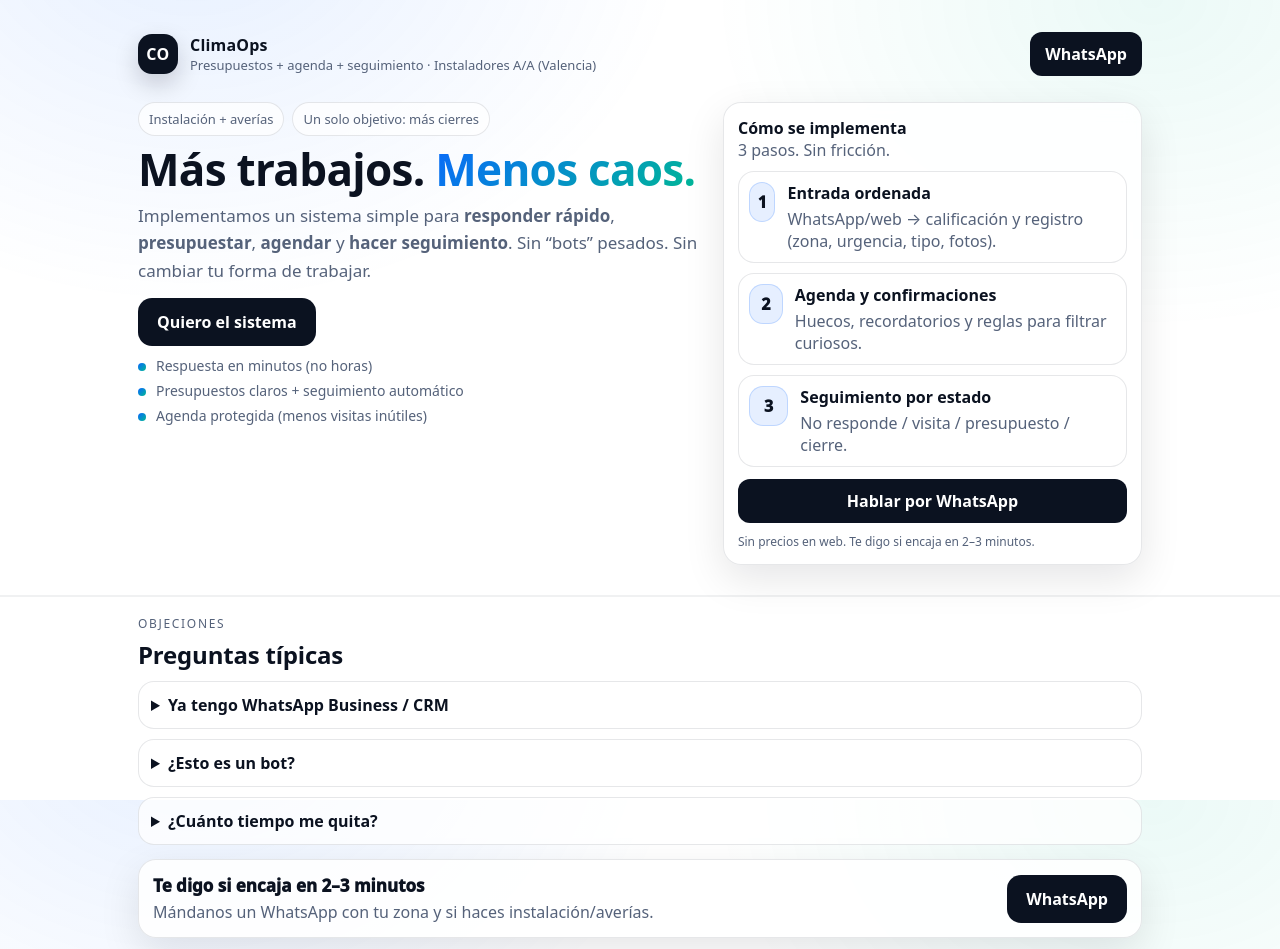
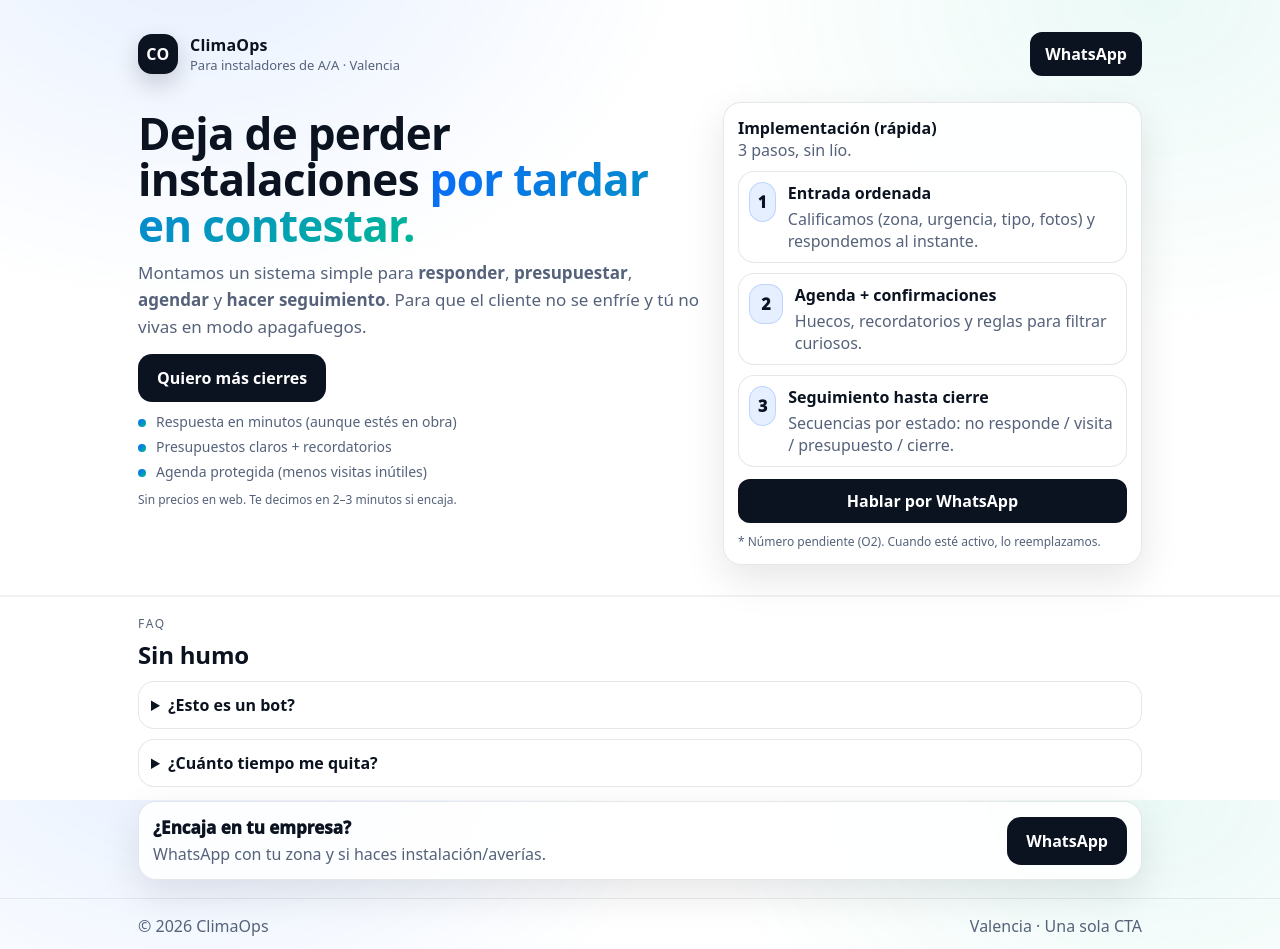
Before and after one commit to SafenSound21/climaops, a React (Vite) app: page / in a window 1280 px wide. Shown: the top 949 px of the page. Built offline with nearby package versions, Linux system fonts and the light colour scheme.

Commit message:
Tighten copy: minimal, pain-focused

```diff
--- a/src/App.tsx
+++ b/src/App.tsx
@@ -6,7 +6,7 @@
   const text = encodeURIComponent(
     [
       "Hola, soy instalador de aire acondicionado en Valencia.",
-      "Quiero info para implementar el sistema ClimaOps.",
+      "Quiero info para implementar ClimaOps.",
       "",
       "Empresa:",
       "Zona:",
@@ -15,10 +15,6 @@
     ].join("\n")
   );
   return `https://wa.me/${WHATSAPP_NUMBER_E164}?text=${text}`;
-}
-
-function Pill({ children }: { children: React.ReactNode }) {
-  return <span className="pill">{children}</span>;
 }
 
 function FAQ({ q, a }: { q: string; a: React.ReactNode }) {
@@ -42,7 +38,7 @@
               </div>
               <div>
                 <div className="brandName">ClimaOps</div>
-                <div className="brandTag">Presupuestos + agenda + seguimiento · Instaladores A/A (Valencia)</div>
+                <div className="brandTag">Para instaladores de A/A · Valencia</div>
               </div>
             </div>
             <a className="btn" href={waLink()} target="_blank" rel="noreferrer">
@@ -52,39 +48,38 @@
 
           <div className="hero">
             <div className="heroLeft">
-              <div className="pills">
-                <Pill>Instalación + averías</Pill>
-                <Pill>Un solo objetivo: más cierres</Pill>
-              </div>
-
               <h1>
-                Más trabajos.
-                <span className="grad"> Menos caos.</span>
+                Deja de perder instalaciones
+                <span className="grad"> por tardar en contestar.</span>
               </h1>
               <p className="lead">
-                Implementamos un sistema simple para <b>responder rápido</b>, <b>presupuestar</b>, <b>agendar</b> y <b>hacer seguimiento</b>.
-                Sin “bots” pesados. Sin cambiar tu forma de trabajar.
+                Montamos un sistema simple para <b>responder</b>, <b>presupuestar</b>, <b>agendar</b> y <b>hacer seguimiento</b>.
+                Para que el cliente no se enfríe y tú no vivas en modo apagafuegos.
               </p>
 
               <div className="heroCtas">
                 <a className="btn lg" href={waLink()} target="_blank" rel="noreferrer">
-                  Quiero el sistema
+                  Quiero más cierres
                 </a>
               </div>
 
               <div className="micro">
                 <div className="microItem">
                   <span className="dot" />
-                  Respuesta en minutos (no horas)
+                  Respuesta en minutos (aunque estés en obra)
                 </div>
                 <div className="microItem">
                   <span className="dot" />
-                  Presupuestos claros + seguimiento automático
+                  Presupuestos claros + recordatorios
                 </div>
                 <div className="microItem">
                   <span className="dot" />
                   Agenda protegida (menos visitas inútiles)
                 </div>
+              </div>
+
+              <div className="fine" style={{ marginTop: 10 }}>
+                Sin precios en web. Te decimos en 2–3 minutos si encaja.
               </div>
             </div>
 
@@ -92,8 +87,8 @@
               <div className="panel">
                 <div className="panelTop">
                   <div>
-                    <div className="panelTitle">Cómo se implementa</div>
-                    <div className="muted">3 pasos. Sin fricción.</div>
+                    <div className="panelTitle">Implementación (rápida)</div>
+                    <div className="muted">3 pasos, sin lío.</div>
                   </div>
                 </div>
 
@@ -102,21 +97,21 @@
                     <div className="stepN">1</div>
                     <div>
                       <div className="stepTitle">Entrada ordenada</div>
-                      <div className="muted">WhatsApp/web → calificación y registro (zona, urgencia, tipo, fotos).</div>
+                      <div className="muted">Calificamos (zona, urgencia, tipo, fotos) y respondemos al instante.</div>
                     </div>
                   </div>
                   <div className="step">
                     <div className="stepN">2</div>
                     <div>
-                      <div className="stepTitle">Agenda y confirmaciones</div>
+                      <div className="stepTitle">Agenda + confirmaciones</div>
                       <div className="muted">Huecos, recordatorios y reglas para filtrar curiosos.</div>
                     </div>
                   </div>
                   <div className="step">
                     <div className="stepN">3</div>
                     <div>
-                      <div className="stepTitle">Seguimiento por estado</div>
-                      <div className="muted">No responde / visita / presupuesto / cierre.</div>
+                      <div className="stepTitle">Seguimiento hasta cierre</div>
+                      <div className="muted">Secuencias por estado: no responde / visita / presupuesto / cierre.</div>
                     </div>
                   </div>
                 </div>
@@ -125,7 +120,7 @@
                   <a className="btn full" href={waLink()} target="_blank" rel="noreferrer">
                     Hablar por WhatsApp
                   </a>
-                  <div className="fine">Sin precios en web. Te digo si encaja en 2–3 minutos.</div>
+                  <div className="fine">* Número pendiente (O2). Cuando esté activo, lo reemplazamos.</div>
                 </div>
               </div>
             </div>
@@ -136,57 +131,43 @@
       <section className="section">
         <div className="container">
           <div className="sectionHead">
-            <div className="kicker">Objeciones</div>
-            <h2>Preguntas típicas</h2>
+            <div className="kicker">FAQ</div>
+            <h2>Sin humo</h2>
           </div>
 
           <div className="faqGrid">
             <FAQ
-              q="Ya tengo WhatsApp Business / CRM"
-              a={
-                <>
-                  Perfecto. No lo reemplazamos. Implementamos el sistema que casi siempre falta: reglas, agenda, seguimiento y medición.
-                </>
-              }
-            />
-            <FAQ
               q="¿Esto es un bot?"
               a={
                 <>
-                  No. Son flujos cortos y útiles para calificar y dar seguimiento. Cuando toca, pasa a humano.
+                  No. Son flujos cortos para calificar y dar seguimiento. Cuando toca, pasa a humano.
                 </>
               }
             />
             <FAQ
               q="¿Cuánto tiempo me quita?"
               a={
-                <>
-                  Una llamada inicial (30–45 min) y accesos básicos. El objetivo es que te quite trabajo desde la semana 1.
-                </>
+                <>Una llamada inicial (30–45 min) y accesos básicos. El objetivo es quitarte trabajo desde la semana 1.</>
               }
             />
           </div>
 
           <div className="ctaBand" style={{ marginTop: 14 }}>
             <div>
-              <div className="ctaTitle">Te digo si encaja en 2–3 minutos</div>
-              <div className="muted">Mándanos un WhatsApp con tu zona y si haces instalación/averías.</div>
+              <div className="ctaTitle">¿Encaja en tu empresa?</div>
+              <div className="muted">WhatsApp con tu zona y si haces instalación/averías.</div>
             </div>
             <a className="btn lg" href={waLink()} target="_blank" rel="noreferrer">
               WhatsApp
             </a>
-          </div>
-
-          <div className="fine" style={{ marginTop: 10 }}>
-            * Número pendiente (O2). Cuando esté activo, lo reemplazamos.
           </div>
         </div>
       </section>
 
       <footer className="footer">
         <div className="container footerInner">
-          <div className="muted">© {new Date().getFullYear()} ClimaOps · Valencia</div>
-          <div className="muted">Una sola CTA. Sin precios en web.</div>
+          <div className="muted">© {new Date().getFullYear()} ClimaOps</div>
+          <div className="muted">Valencia · Una sola CTA</div>
         </div>
       </footer>
 
```
